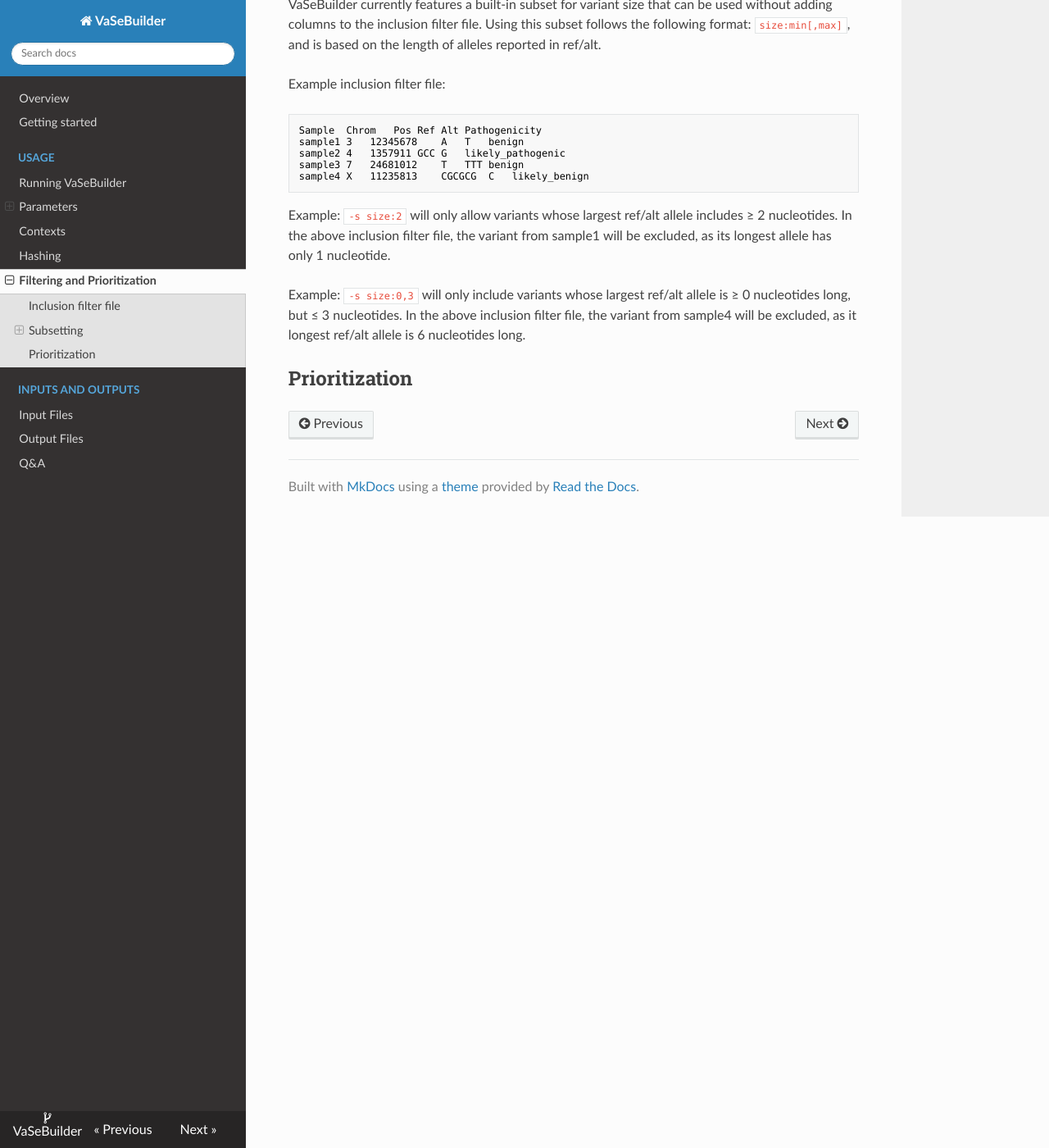
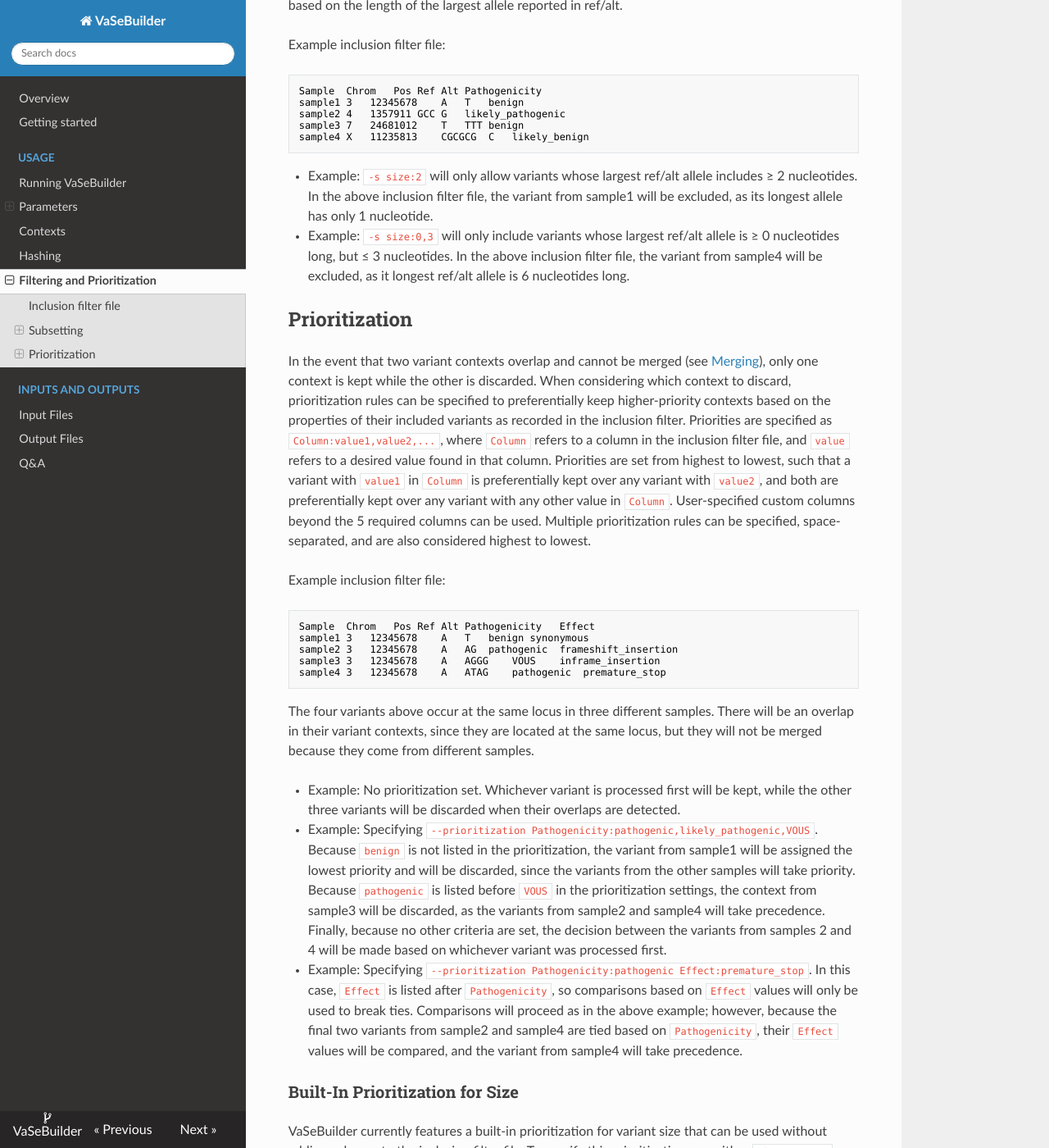
Before and after one commit to molgenis/VaSeBuilder, an MkDocs documentation site: the page built from docs/filtering.md, in a window 1280 px wide and 1400 px high, scrolled down 1419 px. Shown: the whole window at 82% size. Built offline with MkDocs 1.6.1, drawn with Linux system fonts in a browser that asks for light colours; nearby versions of some CDN libraries; some of the changed text lies outside the part shown.

Commit message:
Added section on prioritization.

````diff
--- a/docs/filtering.md
+++ b/docs/filtering.md
@@ -33,14 +33,14 @@ sample3	7	24681012	T	TTT	benign
 ## Subsetting
 Further criteria can be specified using `-s / --subset-filter`. Criteria are specified as `Column:value1,value2,...`, where `Column` refers to any column in the inclusion filter file, including custom columns. This setting further subsets by only allowing variants that additionally contain any of the specified `values` in `Column`, according to __OR__ logic. Multiple subset rules can be added, which then follow __AND__ logic, such that variants must satisfy each rule added for inclusion.
 
-Example: `-s Pathogenicity:benign,likely_benign` will exclude the variant from sample2 in the above inclusion filter file, as it contains "likely\_pathogenic" in the Pathogenicity column, and not "benign" or "likely\_benign".
+* Example: `-s Pathogenicity:benign,likely_benign` will exclude the variant from sample2 in the above inclusion filter file, as it contains "likely\_pathogenic" in the Pathogenicity column, and not "benign" or "likely\_benign".
 
-Example: `-s Pathogenicity:benign Chrom:4,5,6,7` will exclude the variants from sample1 and sample2. The variant from sample1 is listed as "benign" in the Pathogenicity column, but is not listed as being on chromosomes 4, 5, 6, or 7 in the Chrom column. The variant from sample2 is excluded again because it does not contain "benign" in the Pathogenicity column.
+* Example: `-s Pathogenicity:benign Chrom:4,5,6,7` will exclude the variants from sample1 and sample2. The variant from sample1 is listed as "benign" in the Pathogenicity column, but is not listed as being on chromosomes 4, 5, 6, or 7 in the Chrom column. The variant from sample2 is excluded again because it does not contain "benign" in the Pathogenicity column.
 
-Example: `-s Flavor:chocolate` will not exclude any variants. Because there is no column called "Flavor", the criteria is ignored.
+* Example: `-s Flavor:chocolate` will not exclude any variants. Because there is no column called "Flavor", the criteria is ignored.
 
 ### Built-In Subset for Size
-VaSeBuilder currently features a built-in subset for variant size that can be used without adding columns to the inclusion filter file. Using this subset follows the following format: `size:min[,max]`, and is based on the length of alleles reported in ref/alt.
+VaSeBuilder currently features a built-in subset for variant size that can be used without adding columns to the inclusion filter file. Using this subset follows the format `size:min[,max]`, and is based on the length of the largest allele reported in ref/alt.
 
 Example inclusion filter file:
 
@@ -52,8 +52,44 @@ sample3	7	24681012	T	TTT	benign
 sample4	X	11235813	CGCGCG	C	likely_benign
 ```
 
-Example: `-s size:2` will only allow variants whose largest ref/alt allele includes &ge; 2 nucleotides. In the above inclusion filter file, the variant from sample1 will be excluded, as its longest allele has only 1 nucleotide.
+* Example: `-s size:2` will only allow variants whose largest ref/alt allele includes &ge; 2 nucleotides. In the above inclusion filter file, the variant from sample1 will be excluded, as its longest allele has only 1 nucleotide.
 
-Example: `-s size:0,3` will only include variants whose largest ref/alt allele is &ge; 0 nucleotides long, but &le; 3 nucleotides. In the above inclusion filter file, the variant from sample4 will be excluded, as it longest ref/alt allele is 6 nucleotides long.
+* Example: `-s size:0,3` will only include variants whose largest ref/alt allele is &ge; 0 nucleotides long, but &le; 3 nucleotides. In the above inclusion filter file, the variant from sample4 will be excluded, as it longest ref/alt allele is 6 nucleotides long.
 
 ## Prioritization
+In the event that two variant contexts overlap and cannot be merged (see [Merging](contexts.md#merging)), only one context is kept while the other is discarded. When considering which context to discard, prioritization rules can be specified to preferentially keep higher-priority contexts based on the properties of their included variants as recorded in the inclusion filter. Priorities are specified as `Column:value1,value2,...`, where `Column` refers to a column in the inclusion filter file, and `value` refers to a desired value found in that column. Priorities are set from highest to lowest, such that a variant with `value1` in `Column` is preferentially kept over any variant with `value2`, and both are preferentially kept over any variant with any other value in `Column`. User-specified custom columns beyond the 5 required columns can be used. Multiple prioritization rules can be specified, space-separated, and are also considered highest to lowest.
+
+Example inclusion filter file:
+
+```text
+Sample	Chrom	Pos	Ref	Alt	Pathogenicity	Effect
+sample1	3	12345678	A	T	benign synonymous
+sample2	3	12345678	A	AG	pathogenic	frameshift_insertion
+sample3	3	12345678	A	AGGG	VOUS	inframe_insertion
+sample4	3	12345678	A	ATAG	pathogenic	premature_stop
+```
+
+The four variants above occur at the same locus in three different samples. There will be an overlap in their variant contexts, since they are located at the same locus, but they will not be merged because they come from different samples.
+
+* Example: No prioritization set. Whichever variant is processed first will be kept, while the other three variants will be discarded when their overlaps are detected.
+
+* Example: Specifying `--prioritization Pathogenicity:pathogenic,likely_pathogenic,VOUS`. Because `benign` is not listed in the prioritization, the variant from sample1 will be assigned the lowest priority and will be discarded, since the variants from the other samples will take priority. Because `pathogenic` is listed before `VOUS` in the prioritization settings, the context from sample3 will be discarded, as the variants from sample2 and sample4 will take precedence. Finally, because no other criteria are set, the decision between the variants from samples 2 and 4 will be made based on whichever variant was processed first.
+
+* Example: Specifying `--prioritization Pathogenicity:pathogenic Effect:premature_stop `. In this case, `Effect` is listed after `Pathogenicity`, so comparisons based on `Effect` values will only be used to break ties. Comparisons will proceed as in the above example; however, because the final two variants from sample2 and sample4 are tied based on `Pathogenicity`, their `Effect` values will be compared, and the variant from sample4 will take precedence.
+
+### Built-In Prioritization for Size
+VaSeBuilder currently features a built-in prioritization for variant size that can be used without adding columns to the inclusion filter file. To specify this prioritization, use either `size:greater` or `size:less`. Contexts will then be prioritized based on the lengths of their longest alleles, with `greater` prioritizing longer-allele variants, and `less` prioritizing smaller-allele variants.
+
+### Super Context Prioritization Behavior
+In the event that a [super context](contexts.md#super-context) (the result of merging two overlapping contexts from the same sample) is created, its prioritization values are created by taking the highest individual values from each of its component contexts.
+
+Example inclusion filter file:
+
+```text
+Sample	Chrom	Pos	Ref	Alt	Pathogenicity	TiTv
+sample1	5	24681012	A	G	benign transition
+sample1	5	24681015	T	A	pathogenic	transversion
+sample2	5	24681012	A	T	pathogenic	transversion
+```
+
+* Example: `--prioritization Pathogenicity:pathogenic TiTv:transition` In the above example, the two variant contexts from sample1 will be merged (if enabled) into one super context. The variant context created for the variant from sample2, however, cannot be merged because it is from a separate sample. When comparing contexts to determine which should be kept, the combined super context will now have `pathogenic` and `transition` as its values, which are the highest priority values from each of its component variants. As such, the combined super context will be kept over the context created for sample2, since `transition` takes priority over `transversion`.
````
